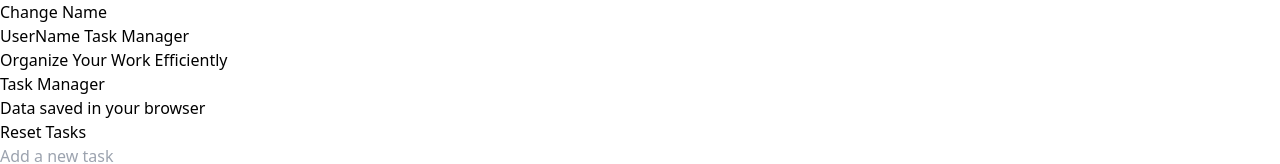
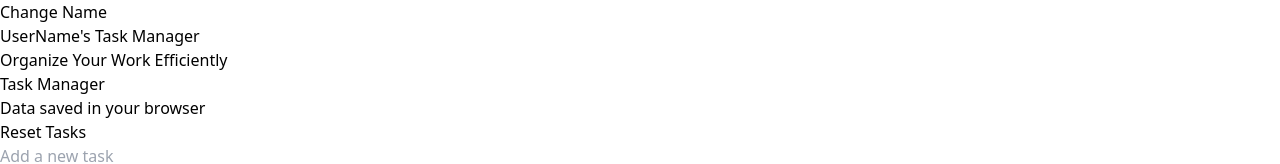
Before and after one commit to William5162A/Task-Manger, a React (Vite) app: page / in a window 1280 px wide. Shown: the top 164 px of the page. Built offline with nearby package versions, Linux system fonts and the light colour scheme.

Commit message:
Update Header.jsx

```diff
--- a/src/components/Header.jsx
+++ b/src/components/Header.jsx
@@ -71,8 +71,7 @@ const Header = () => {
             />
           ) : (
             username
-          )}{' '}
-          Task Manager
+          )}'s Task Manager
         </h1>
         <p className="text-gray-400 mt-3 text-[12px] lg:text-2xl">
           Organize Your Work Efficiently
```
